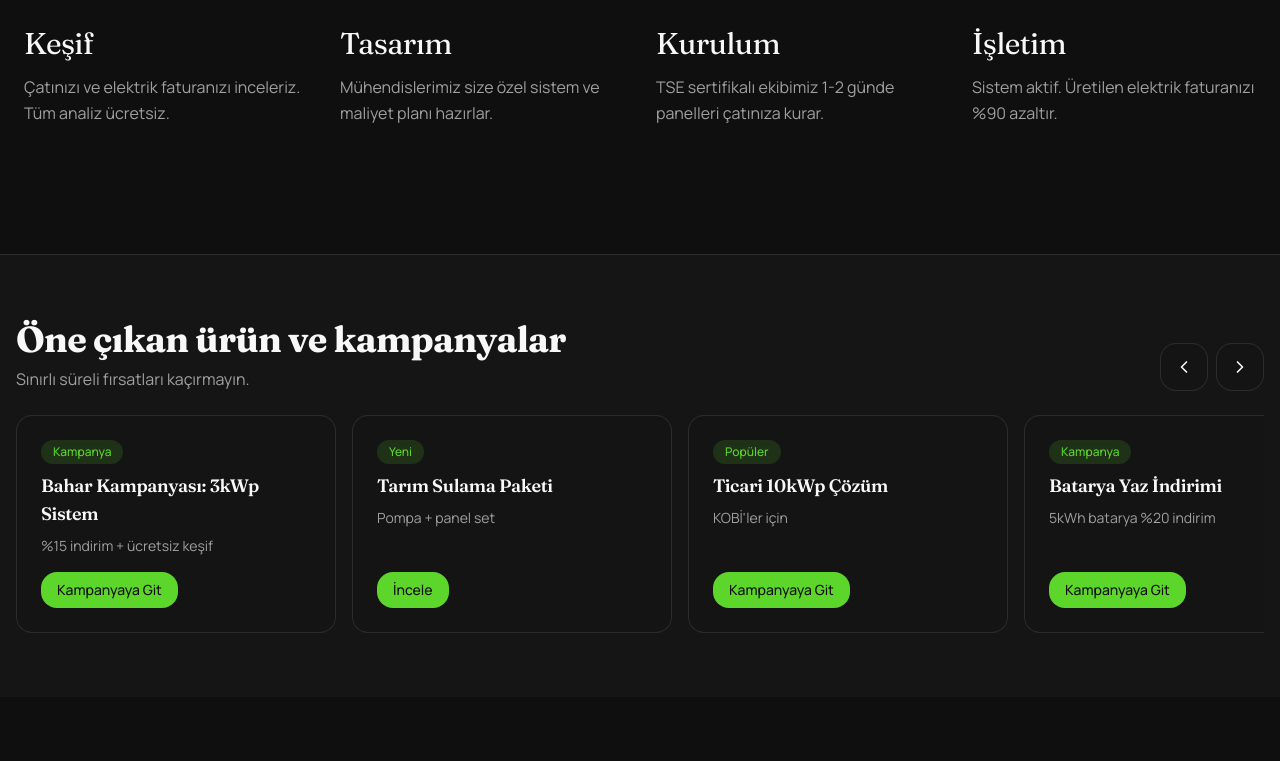
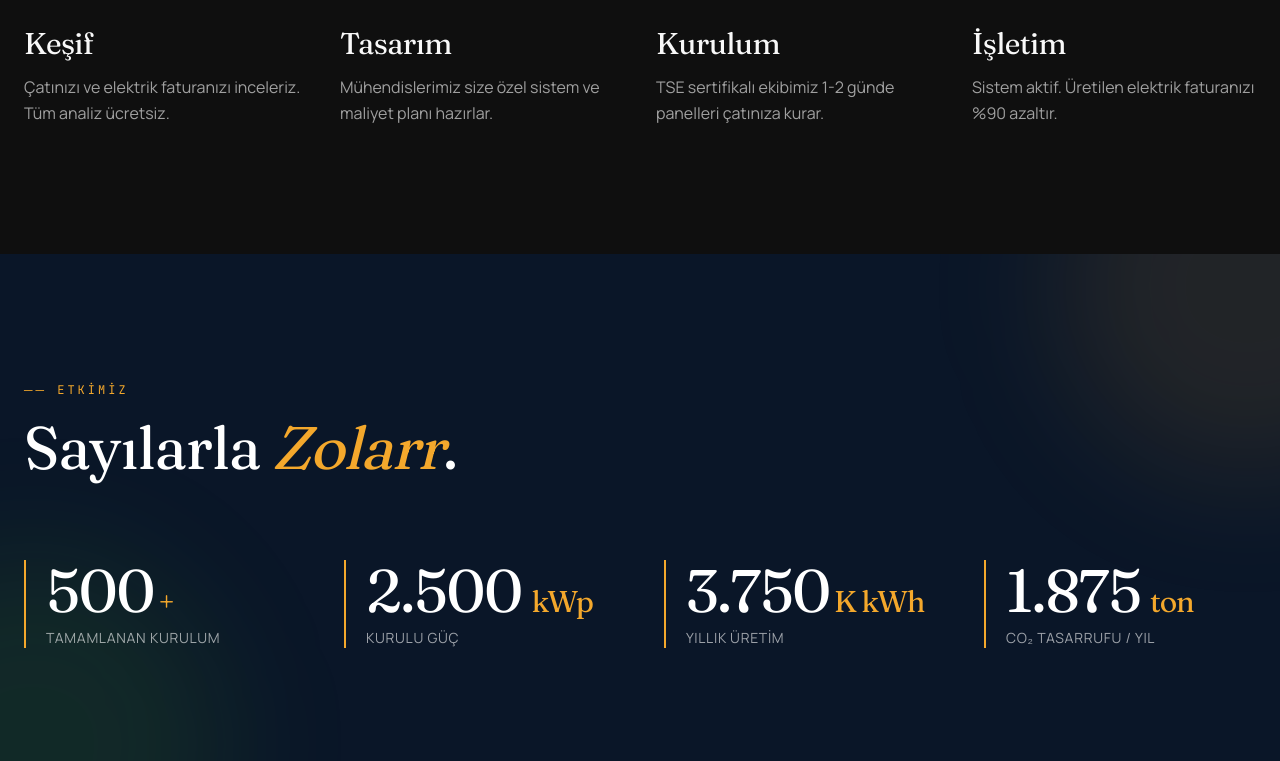
Before and after one commit to m4lik-wq/zolarr, a Next.js app: page / in a window 1280 px wide. Shown: the part 1679-2440 px from the top of the page. Built offline with nearby package versions, Linux system fonts and the light colour scheme; no server answers; the database is empty.

Commit message:
feat(landing): add impact counter on deep sky background

```diff
--- a/app/page.tsx
+++ b/app/page.tsx
@@ -4,6 +4,7 @@
 import { CampaignBanner } from '@/components/landing/campaign-banner';
 import { FeaturedProducts } from '@/components/landing/featured-products';
 import { CustomerStories } from '@/components/landing/customer-stories';
+import { ImpactCounter } from '@/components/landing/impact-counter';
 import { ProductSlider } from '@/components/home/product-slider';
 import { PathCards } from '@/components/home/path-cards';
 import { WhyZolarr } from '@/components/home/why-zolarr';
@@ -25,6 +26,7 @@
       <CampaignBanner />
       <FeaturedProducts />
       <CustomerStories />
+      <ImpactCounter />
       <ProductSlider />
       <PathCards />
       <WhyZolarr />
--- /dev/null
+++ b/components/landing/impact-counter.tsx
@@ -0,0 +1,60 @@
+import { CountUp } from '@/components/ui/count-up';
+import { getImpactStats } from '@/lib/db/queries/impact-stats';
+
+export async function ImpactCounter() {
+  const s = await getImpactStats();
+  return (
+    <section className="relative py-24 md:py-32 bg-[var(--color-deep-sky)] text-white overflow-hidden">
+      {/* Decorative warm-gold gradient orb */}
+      <div className="absolute -top-40 -right-40 w-96 h-96 rounded-full bg-[var(--color-warm-gold)]/10 blur-3xl pointer-events-none" />
+      <div className="absolute -bottom-40 -left-40 w-96 h-96 rounded-full bg-[var(--color-brand)]/10 blur-3xl pointer-events-none" />
+
+      <div className="container mx-auto px-4 md:px-6 relative">
+        <div className="max-w-3xl mb-12 md:mb-20">
+          <p className="text-xs uppercase tracking-[0.25em] text-[var(--color-warm-gold)] font-mono mb-4">
+            ── Etkimiz
+          </p>
+          <h2 className="font-display text-4xl md:text-6xl leading-[1.1]">
+            Sayılarla{' '}
+            <span className="italic text-[var(--color-warm-gold)]">Zolarr</span>.
+          </h2>
+        </div>
+
+        <dl className="grid grid-cols-2 lg:grid-cols-4 gap-8 md:gap-12">
+          <Stat
+            value={s.installations}
+            suffix="+"
+            label="Tamamlanan kurulum"
+          />
+          <Stat
+            value={Math.round(s.totalKwp)}
+            suffix=" kWp"
+            label="Kurulu güç"
+          />
+          <Stat
+            value={Math.round(s.totalKwhPerYear / 1000)}
+            suffix="K kWh"
+            label="Yıllık üretim"
+          />
+          <Stat
+            value={Math.round(s.co2SavedTons)}
+            suffix=" ton"
+            label="CO₂ tasarrufu / yıl"
+          />
+        </dl>
+      </div>
+    </section>
+  );
+}
+
+function Stat({ value, suffix, label }: { value: number; suffix: string; label: string }) {
+  return (
+    <div className="border-l-2 border-[var(--color-warm-gold)] pl-5">
+      <div className="font-display text-5xl md:text-6xl text-white mb-2 leading-none">
+        <CountUp value={value} />
+        <span className="text-2xl md:text-3xl text-[var(--color-warm-gold)] ml-1">{suffix}</span>
+      </div>
+      <div className="text-sm text-white/60 uppercase tracking-wider">{label}</div>
+    </div>
+  );
+}
--- /dev/null
+++ b/lib/db/queries/impact-stats.ts
@@ -0,0 +1,33 @@
+import 'server-only';
+import { createClient } from '@/lib/supabase/server';
+
+export interface ImpactStats {
+  installations: number;
+  totalKwp: number;
+  totalKwhPerYear: number; // kWp * 1500 estimate
+  co2SavedTons: number; // kWh * 0.5kg / 1000
+}
+
+export async function getImpactStats(): Promise<ImpactStats> {
+  const sb = await createClient();
+  const { data } = await sb
+    .from('projects')
+    .select('capacity_kwp')
+    .eq('is_published', true);
+  const projects = (data ?? []) as Array<{ capacity_kwp: number | string }>;
+  const totalKwp = projects.reduce((sum, p) => sum + Number(p.capacity_kwp), 0);
+  const installations = projects.length;
+  const totalKwhPerYear = totalKwp * 1500; // Türkiye ortalaması ~1500 kWh/kWp/yıl
+  const co2SavedTons = (totalKwhPerYear * 0.5) / 1000; // 0.5 kg CO2 / kWh, ton'a çevir
+
+  // Eğer DB boşsa fallback değerler (ilk lansman için)
+  if (installations === 0) {
+    return {
+      installations: 500,
+      totalKwp: 2500,
+      totalKwhPerYear: 3_750_000,
+      co2SavedTons: 1875,
+    };
+  }
+  return { installations, totalKwp, totalKwhPerYear, co2SavedTons };
+}
```
Also changed, not shown: 1 other file (tests, documents, lock files or other folders).
